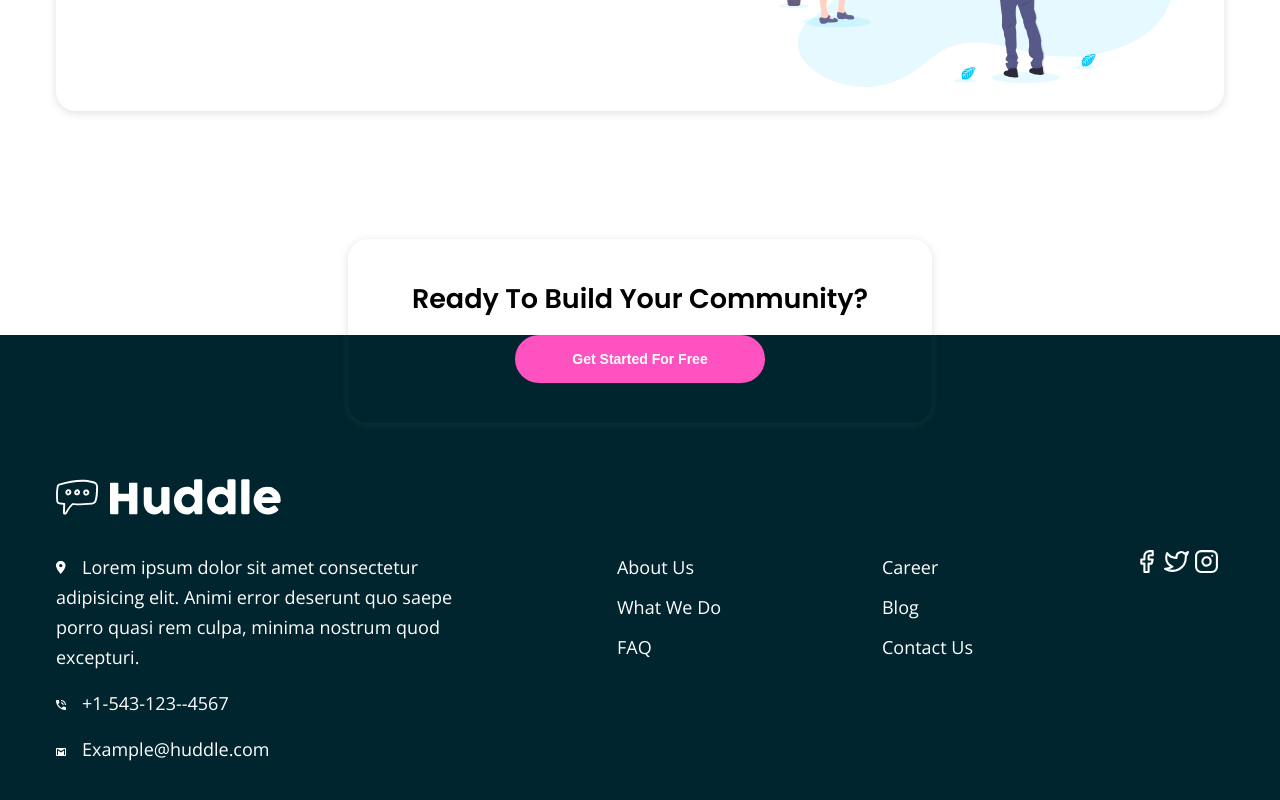
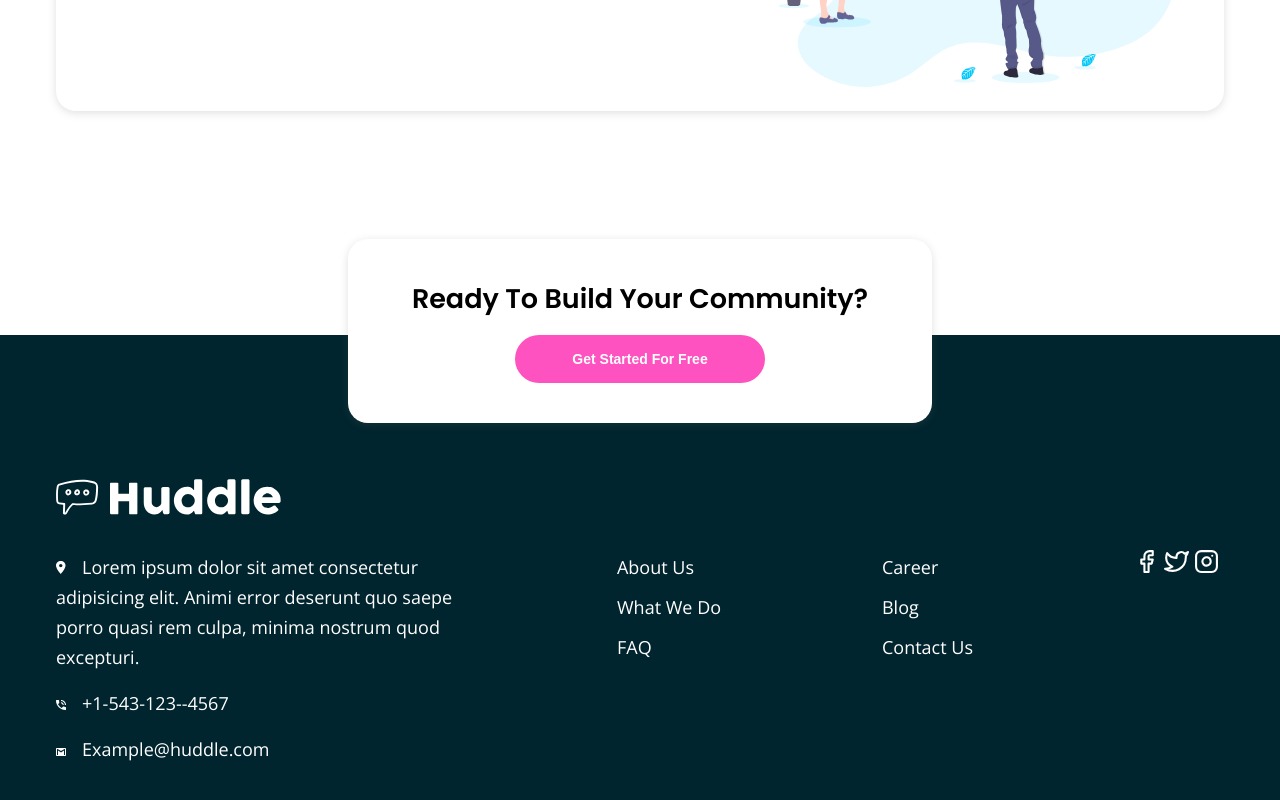
Before and after one commit to BadmusAbdullah/Responsiveness-and-Media-Queries-Huddle, a plain HTML site: page index.html in a window 1280 px wide. Shown: the part 1794-2594 px from the top of the page. Drawn offline with nearby package versions, Linux system fonts and the light colour scheme.

Commit message:
third commit

```diff
--- a/style.css
+++ b/style.css
@@ -91,11 +91,13 @@ img {
 .fourth_container {
     width: 50%;
     text-align: center;
+    background-color: white;
     box-shadow: rgba(99, 99, 99, 0.2) 0px 2px 8px 0px;
     padding: 2.5rem 0;
     border-radius: 20px;
     margin: auto;
     margin-bottom: -5.5rem;
+    z-index: 99;
 }
 .fourth_container button {
     box-sizing: border-box;
@@ -113,6 +115,7 @@ footer {
     background-color: rgb(0,37,46);
     padding: 9rem 3.5rem 4rem;
     color: white;
+    position: relative;
 }
 .logo_bottom {
     width: 450px;
```
